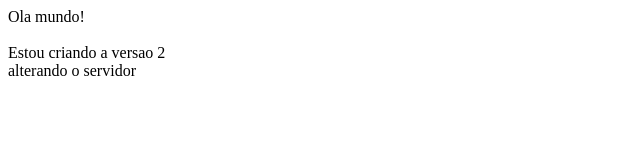
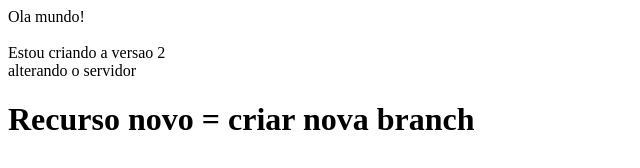
Before and after one commit to felipe1591/exercicio, a plain HTML site: page index.html in a window 1280 px wide. Shown: the whole page, without its empty margins (0-640 px from the left). Drawn offline with Linux system fonts and the light colour scheme.

Commit message:
alterando o servidor e criando uma nova branch
branch versao3

```diff
--- a/index.html
+++ b/index.html
@@ -8,7 +8,8 @@
 <body>
 Ola mundo!<br><br>
 Estou criando a versao 2<br>
-alterando o servidor
+alterando o servidor<br>
+<h1>Recurso novo = criar nova branch</h1>
 </body>
 
 </html>
```
